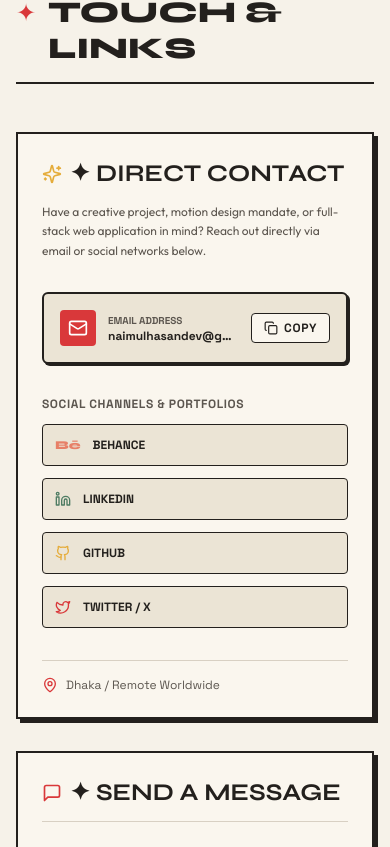
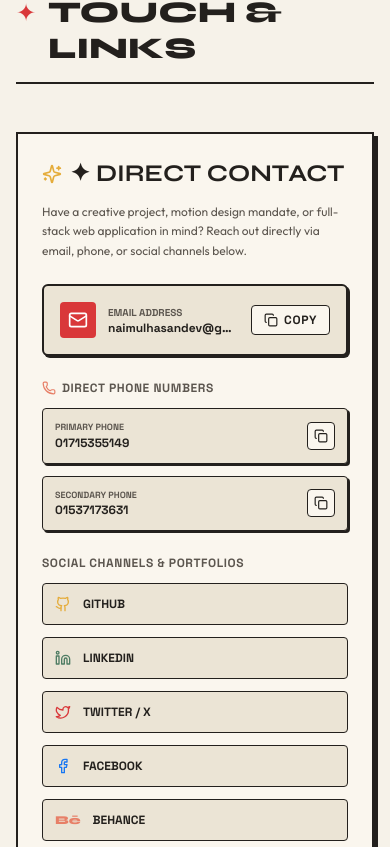
Before and after one commit to NH-Bappy/portfolio, a React (Vite) app: page / in a window 390 px wide. Shown: the part 10513-11360 px from the top of the page. Built offline with nearby package versions, Linux system fonts and the light colour scheme; the HTML template or start-up script is replaced by a standard one.

Commit message:
feat(contact): render phone numbers and social channels under direct contact

```diff
--- a/src/components/Contact.jsx
+++ b/src/components/Contact.jsx
@@ -1,19 +1,25 @@
 import React, { useState } from 'react';
 import { motion } from 'framer-motion';
 import confetti from 'canvas-confetti';
-import { Mail, Linkedin, Github, Twitter, Copy, Check, Send, Sparkles, MessageSquare, MapPin } from 'lucide-react';
+import { Mail, Linkedin, Github, Twitter, Facebook, Phone, Copy, Check, Send, Sparkles, MessageSquare, MapPin } from 'lucide-react';
 import { personalInfo } from '../data/portfolioData';
 
 export default function Contact() {
   const [copied, setCopied] = useState(false);
+  const [copiedPhone, setCopiedPhone] = useState('');
   const [submitted, setSubmitted] = useState(false);
   const [formData, setFormData] = useState({ name: '', email: '', subject: '', message: '' });
+
+  const formatUrl = (url) => {
+    if (!url) return '#';
+    if (url.startsWith('http://') || url.startsWith('https://')) return url;
+    return `https://${url}`;
+  };
 
   const handleCopyEmail = () => {
     navigator.clipboard.writeText(personalInfo.email);
     setCopied(true);
 
-    // Fire decorative confetti burst
     confetti({
       particleCount: 50,
       spread: 60,
@@ -21,6 +27,19 @@ export default function Contact() {
     });
 
     setTimeout(() => setCopied(false), 3000);
+  };
+
+  const handleCopyPhone = (num) => {
+    navigator.clipboard.writeText(num);
+    setCopiedPhone(num);
+
+    confetti({
+      particleCount: 40,
+      spread: 50,
+      origin: { y: 0.8 }
+    });
+
+    setTimeout(() => setCopiedPhone(''), 3000);
   };
 
   const handleSubmit = (e) => {
@@ -57,7 +76,7 @@ export default function Contact() {
 
         <div className="grid grid-cols-1 lg:grid-cols-12 gap-8">
 
-          {/* Left Column: Direct Links & Contact Pills (Inspired by Image 1 & 2 contact cards) */}
+          {/* Left Column: Direct Links & Contact Pills */}
           <motion.div
             initial={{ opacity: 0, x: -20 }}
             whileInView={{ opacity: 1, x: 0 }}
@@ -65,7 +84,7 @@ export default function Contact() {
             transition={{ duration: 0.5 }}
             className="lg:col-span-5 flex flex-col justify-between"
           >
-            <div className="retro-card p-6 sm:p-8 flex-1 space-y-8">
+            <div className="retro-card p-6 sm:p-8 flex-1 space-y-6">
 
               <div>
                 <div className="flex items-center gap-2 mb-3">
@@ -75,7 +94,7 @@ export default function Contact() {
                   </h3>
                 </div>
                 <p className="font-body text-xs sm:text-sm text-[var(--color-text-muted)] leading-relaxed">
-                  Have a creative project, motion design mandate, or full-stack web application in mind? Reach out directly via email or social networks below.
+                  Have a creative project, motion design mandate, or full-stack web application in mind? Reach out directly via email, phone, or social channels below.
                 </p>
               </div>
 
@@ -89,9 +108,12 @@ export default function Contact() {
                     <span className="font-tech text-[10px] uppercase font-bold text-[var(--color-text-muted)] block">
                       EMAIL ADDRESS
                     </span>
-                    <span className="font-tech text-xs sm:text-sm font-bold text-[var(--color-text-main)] truncate block">
+                    <a
+                      href={`mailto:${personalInfo.email}`}
+                      className="font-tech text-xs sm:text-sm font-bold text-[var(--color-text-main)] truncate block hover:text-[var(--color-accent-crimson)] transition-colors"
+                    >
                       {personalInfo.email}
-                    </span>
+                    </a>
                   </div>
                 </div>
 
@@ -113,7 +135,69 @@ export default function Contact() {
                 </button>
               </div>
 
-              {/* Social Channels List (Image 1 & 2 inspired) */}
+              {/* Phone Numbers Section */}
+              <div className="space-y-3">
+                <h4 className="font-tech text-xs font-bold text-[var(--color-text-muted)] uppercase tracking-wider flex items-center gap-1.5">
+                  <Phone className="w-3.5 h-3.5 text-[var(--color-accent-salmon)]" />
+                  <span>DIRECT PHONE NUMBERS</span>
+                </h4>
+
+                <div className="grid grid-cols-1 sm:grid-cols-2 gap-3">
+                  {/* Phone Primary */}
+                  <div className="bg-[var(--color-card-secondary)] p-3 rounded border border-[var(--color-border)] flex items-center justify-between gap-2 shadow-[2px_2px_0px_var(--color-border)]">
+                    <div className="min-w-0">
+                      <span className="font-tech text-[9px] uppercase font-bold text-[var(--color-text-muted)] block">
+                        PRIMARY PHONE
+                      </span>
+                      <a
+                        href={`tel:${personalInfo.phone}`}
+                        className="font-tech text-xs font-bold text-[var(--color-text-main)] hover:text-[var(--color-accent-crimson)] transition-colors block"
+                      >
+                        {personalInfo.phone}
+                      </a>
+                    </div>
+                    <button
+                      onClick={() => handleCopyPhone(personalInfo.phone)}
+                      className="p-1.5 bg-[var(--color-card)] hover:bg-[var(--color-pill-bg)] border border-[var(--color-border)] rounded text-xs shrink-0 cursor-pointer"
+                      title="Copy Primary Phone"
+                    >
+                      {copiedPhone === personalInfo.phone ? (
+                        <Check className="w-3.5 h-3.5 text-[var(--color-accent-sage)]" />
+                      ) : (
+                        <Copy className="w-3.5 h-3.5 text-[var(--color-text-main)]" />
+                      )}
+                    </button>
+                  </div>
+
+                  {/* Phone Secondary */}
+                  <div className="bg-[var(--color-card-secondary)] p-3 rounded border border-[var(--color-border)] flex items-center justify-between gap-2 shadow-[2px_2px_0px_var(--color-border)]">
+                    <div className="min-w-0">
+                      <span className="font-tech text-[9px] uppercase font-bold text-[var(--color-text-muted)] block">
+                        SECONDARY PHONE
+                      </span>
+                      <a
+                        href={`tel:${personalInfo.phoneSecondary}`}
+                        className="font-tech text-xs font-bold text-[var(--color-text-main)] hover:text-[var(--color-accent-crimson)] transition-colors block"
+                      >
+                        {personalInfo.phoneSecondary}
+                      </a>
+                    </div>
+                    <button
+                      onClick={() => handleCopyPhone(personalInfo.phoneSecondary)}
+                      className="p-1.5 bg-[var(--color-card)] hover:bg-[var(--color-pill-bg)] border border-[var(--color-border)] rounded text-xs shrink-0 cursor-pointer"
+                      title="Copy Secondary Phone"
+                    >
+                      {copiedPhone === personalInfo.phoneSecondary ? (
+                        <Check className="w-3.5 h-3.5 text-[var(--color-accent-sage)]" />
+                      ) : (
+                        <Copy className="w-3.5 h-3.5 text-[var(--color-text-main)]" />
+                      )}
+                    </button>
+                  </div>
+                </div>
+              </div>
+
+              {/* Social Channels List */}
               <div className="space-y-3">
                 <h4 className="font-tech text-xs font-bold text-[var(--color-text-muted)] uppercase tracking-wider">
                   SOCIAL CHANNELS &amp; PORTFOLIOS
@@ -121,17 +205,17 @@ export default function Contact() {
 
                 <div className="grid grid-cols-1 sm:grid-cols-2 gap-3">
                   <a
-                    href={`https://${personalInfo.behance}`}
+                    href={formatUrl(personalInfo.github)}
                     target="_blank"
                     rel="noopener noreferrer"
-                    className="p-3 bg-[var(--color-card-secondary)] rounded border border-[var(--color-border)] hover:border-[var(--color-accent-salmon)] hover:translate-y-[-2px] transition-all flex items-center gap-3"
+                    className="p-3 bg-[var(--color-card-secondary)] rounded border border-[var(--color-border)] hover:border-[var(--color-accent-yellow)] hover:translate-y-[-2px] transition-all flex items-center gap-3"
                   >
-                    <span className="font-display font-extrabold text-xs text-[var(--color-accent-salmon)]">Bē</span>
-                    <span className="font-tech text-xs font-bold uppercase text-[var(--color-text-main)]">BEHANCE</span>
+                    <Github className="w-4 h-4 text-[var(--color-accent-yellow)]" />
+                    <span className="font-tech text-xs font-bold uppercase text-[var(--color-text-main)]">GITHUB</span>
                   </a>
 
                   <a
-                    href={`https://${personalInfo.linkedin}`}
+                    href={formatUrl(personalInfo.linkedin)}
                     target="_blank"
                     rel="noopener noreferrer"
                     className="p-3 bg-[var(--color-card-secondary)] rounded border border-[var(--color-border)] hover:border-[var(--color-accent-sage)] hover:translate-y-[-2px] transition-all flex items-center gap-3"
@@ -141,23 +225,33 @@ export default function Contact() {
                   </a>
 
                   <a
-                    href={`https://${personalInfo.github}`}
-                    target="_blank"
-                    rel="noopener noreferrer"
-                    className="p-3 bg-[var(--color-card-secondary)] rounded border border-[var(--color-border)] hover:border-[var(--color-accent-yellow)] hover:translate-y-[-2px] transition-all flex items-center gap-3"
-                  >
-                    <Github className="w-4 h-4 text-[var(--color-accent-yellow)]" />
-                    <span className="font-tech text-xs font-bold uppercase text-[var(--color-text-main)]">GITHUB</span>
-                  </a>
-
-                  <a
-                    href={`https://${personalInfo.twitter}`}
+                    href={formatUrl(personalInfo.twitter)}
                     target="_blank"
                     rel="noopener noreferrer"
                     className="p-3 bg-[var(--color-card-secondary)] rounded border border-[var(--color-border)] hover:border-[var(--color-accent-crimson)] hover:translate-y-[-2px] transition-all flex items-center gap-3"
                   >
                     <Twitter className="w-4 h-4 text-[var(--color-accent-crimson)]" />
                     <span className="font-tech text-xs font-bold uppercase text-[var(--color-text-main)]">TWITTER / X</span>
+                  </a>
+
+                  <a
+                    href={formatUrl(personalInfo.facebook)}
+                    target="_blank"
+                    rel="noopener noreferrer"
+                    className="p-3 bg-[var(--color-card-secondary)] rounded border border-[var(--color-border)] hover:border-[#1877F2] hover:translate-y-[-2px] transition-all flex items-center gap-3"
+                  >
+                    <Facebook className="w-4 h-4 text-[#1877F2]" />
+                    <span className="font-tech text-xs font-bold uppercase text-[var(--color-text-main)]">FACEBOOK</span>
+                  </a>
+
+                  <a
+                    href={formatUrl(personalInfo.behance)}
+                    target="_blank"
+                    rel="noopener noreferrer"
+                    className="p-3 bg-[var(--color-card-secondary)] rounded border border-[var(--color-border)] hover:border-[var(--color-accent-salmon)] hover:translate-y-[-2px] transition-all flex items-center gap-3 sm:col-span-2"
+                  >
+                    <span className="font-display font-extrabold text-xs text-[var(--color-accent-salmon)]">Bē</span>
+                    <span className="font-tech text-xs font-bold uppercase text-[var(--color-text-main)]">BEHANCE</span>
                   </a>
                 </div>
               </div>
```
